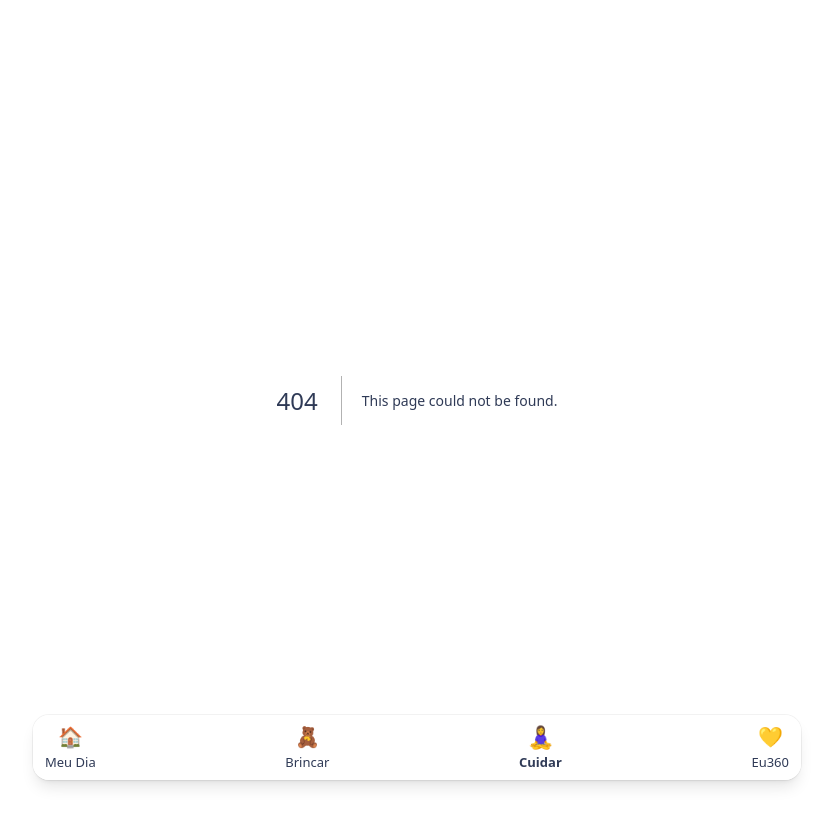
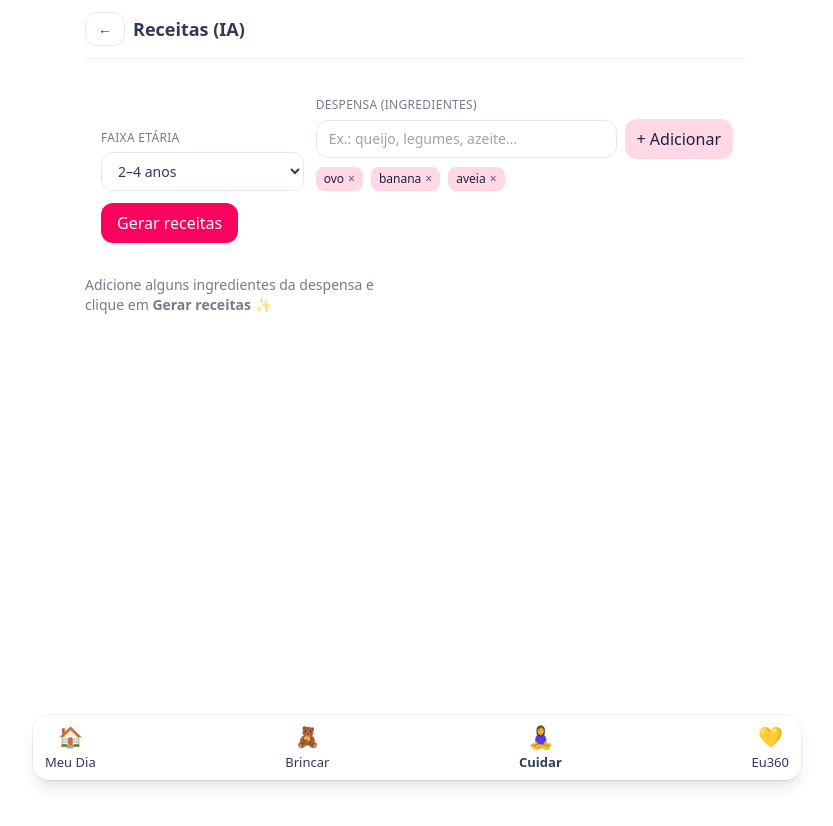
Before and after one commit to simonebrusco/materna360-app, a Next.js app in the folder materna360_starter/: page /cuidar/receitas in a window 1280 px wide. Before the commit this address had no page. Shown: the top 826 px of the page, without its empty margins (223-1056 px from the left). After the commit the page ends 800 px from the top, so only its background shows below. Built offline with nearby package versions, Linux system fonts and the light colour scheme.

Commit message:
Create page.jsx

```diff
--- /dev/null
+++ b/materna360_starter/app/cuidar/receitas/page.jsx
@@ -0,0 +1,152 @@
+// app/cuidar/receitas/page.jsx
+"use client";
+
+import { useState } from "react";
+import AppBar from "../../../components/AppBar";
+import GlassCard from "../../../components/GlassCard";
+
+const AGE_RANGES = [
+  { v: "6-12m", label: "6–12 meses" },
+  { v: "1-2",   label: "1–2 anos" },
+  { v: "2-4",   label: "2–4 anos" },
+  { v: "4-6",   label: "4–6 anos" },
+  { v: "6-9",   label: "6–9 anos" },
+];
+
+function Chip({ label, onRemove }) {
+  return (
+    <span className="inline-flex items-center gap-1 px-2 py-1 rounded-lg bg-[#ffd8e6] text-[#1A2240] text-xs">
+      {label}
+      <button onClick={onRemove} className="opacity-70 hover:opacity-100" aria-label="Remover">×</button>
+    </span>
+  );
+}
+
+export default function ReceitasPage() {
+  const [ageRange, setAgeRange] = useState("2-4");
+  const [pantry, setPantry] = useState(["ovo", "banana", "aveia"]);
+  const [input, setInput] = useState("");
+  const [loading, setLoading] = useState(false);
+  const [recipes, setRecipes] = useState([]);
+
+  function addIng(e) {
+    e.preventDefault();
+    const v = input.trim();
+    if (!v) return;
+    if (!pantry.includes(v.toLowerCase())) {
+      setPantry((p) => [...p, v.toLowerCase()]);
+    }
+    setInput("");
+  }
+
+  function removeIng(idx) {
+    setPantry((p) => p.filter((_, i) => i !== idx));
+  }
+
+  async function generate(e) {
+    e.preventDefault();
+    setLoading(true);
+    setRecipes([]);
+    try {
+      const res = await fetch("/api/ai/recipes", {
+        method: "POST",
+        headers: { "Content-Type": "application/json" },
+        body: JSON.stringify({ ageRange, pantry }),
+      });
+      const data = await res.json();
+      setRecipes(Array.isArray(data.recipes) ? data.recipes : []);
+    } catch (err) {
+      console.error(err);
+    } finally {
+      setLoading(false);
+    }
+  }
+
+  return (
+    <main className="max-w-5xl mx-auto px-5 pb-24">
+      <AppBar title="Receitas (IA)" backHref="/cuidar" />
+
+      {/* Formulário */}
+      <section className="mt-4">
+        <GlassCard className="p-4">
+          <form onSubmit={generate} className="grid grid-cols-1 md:grid-cols-3 gap-3 items-end">
+            <div>
+              <label className="text-xs uppercase tracking-wide text-[#1A2240]/60">Faixa etária</label>
+              <select
+                value={ageRange}
+                onChange={(e) => setAgeRange(e.target.value)}
+                className="mt-1 w-full rounded-xl border border-slate-200 px-3 py-2 text-sm bg-white"
+              >
+                {AGE_RANGES.map((o) => <option key={o.v} value={o.v}>{o.label}</option>)}
+              </select>
+            </div>
+
+            <div className="md:col-span-2">
+              <label className="text-xs uppercase tracking-wide text-[#1A2240]/60">Despensa (ingredientes)</label>
+              <div className="mt-1 flex items-center gap-2">
+                <input
+                  value={input}
+                  onChange={(e) => setInput(e.target.value)}
+                  className="flex-1 rounded-xl border border-slate-200 px-3 py-2 text-sm bg-white"
+                  placeholder="Ex.: queijo, legumes, azeite…"
+                />
+                <button onClick={addIng} className="px-3 py-2 rounded-xl bg-[#ffd8e6] text-[#1A2240]">
+                  + Adicionar
+                </button>
+              </div>
+              <div className="mt-2 flex flex-wrap gap-2">
+                {pantry.map((p, i) => <Chip key={i} label={p} onRemove={() => removeIng(i)} />)}
+              </div>
+            </div>
+
+            <div className="md:col-span-3 flex gap-2">
+              <button
+                type="submit"
+                disabled={loading}
+                className="px-4 py-2 rounded-xl text-white bg-[#ff005e] hover:opacity-90 disabled:opacity-60"
+              >
+                {loading ? "Gerando..." : "Gerar receitas"}
+              </button>
+            </div>
+          </form>
+        </GlassCard>
+      </section>
+
+      {/* Resultados */}
+      <section className="mt-4 grid grid-cols-1 md:grid-cols-2 gap-4">
+        {recipes.map((r, idx) => (
+          <GlassCard key={idx} className="p-4 bg-white/80">
+            <div className="text-base font-semibold text-[#1A2240]">{r.title}</div>
+            <div className="text-xs text-[#1A2240]/60">Faixa etária: {r.ageRange} • Preparo ~{r.prepTime} min</div>
+
+            <div className="mt-2">
+              <div className="text-xs uppercase tracking-wide text-[#1A2240]/60">Ingredientes</div>
+              <ul className="mt-1 list-disc pl-5 text-sm text-[#1A2240]">
+                {r.ingredients.map((i, k) => <li key={k}>{i}</li>)}
+              </ul>
+            </div>
+
+            <div className="mt-2">
+              <div className="text-xs uppercase tracking-wide text-[#1A2240]/60">Passo a passo</div>
+              <ol className="mt-1 list-decimal pl-5 text-sm text-[#1A2240] space-y-1">
+                {r.steps.map((s, k) => <li key={k}>{s}</li>)}
+              </ol>
+            </div>
+
+            {r.notes && (
+              <div className="mt-3 rounded-xl bg-[#ffd8e6] text-[#1A2240] p-3 text-sm">
+                {r.notes}
+              </div>
+            )}
+          </GlassCard>
+        ))}
+
+        {!loading && recipes.length === 0 && (
+          <div className="text-sm text-[#1A2240]/60">
+            Adicione alguns ingredientes da despensa e clique em <b>Gerar receitas</b> ✨
+          </div>
+        )}
+      </section>
+    </main>
+  );
+}
```
